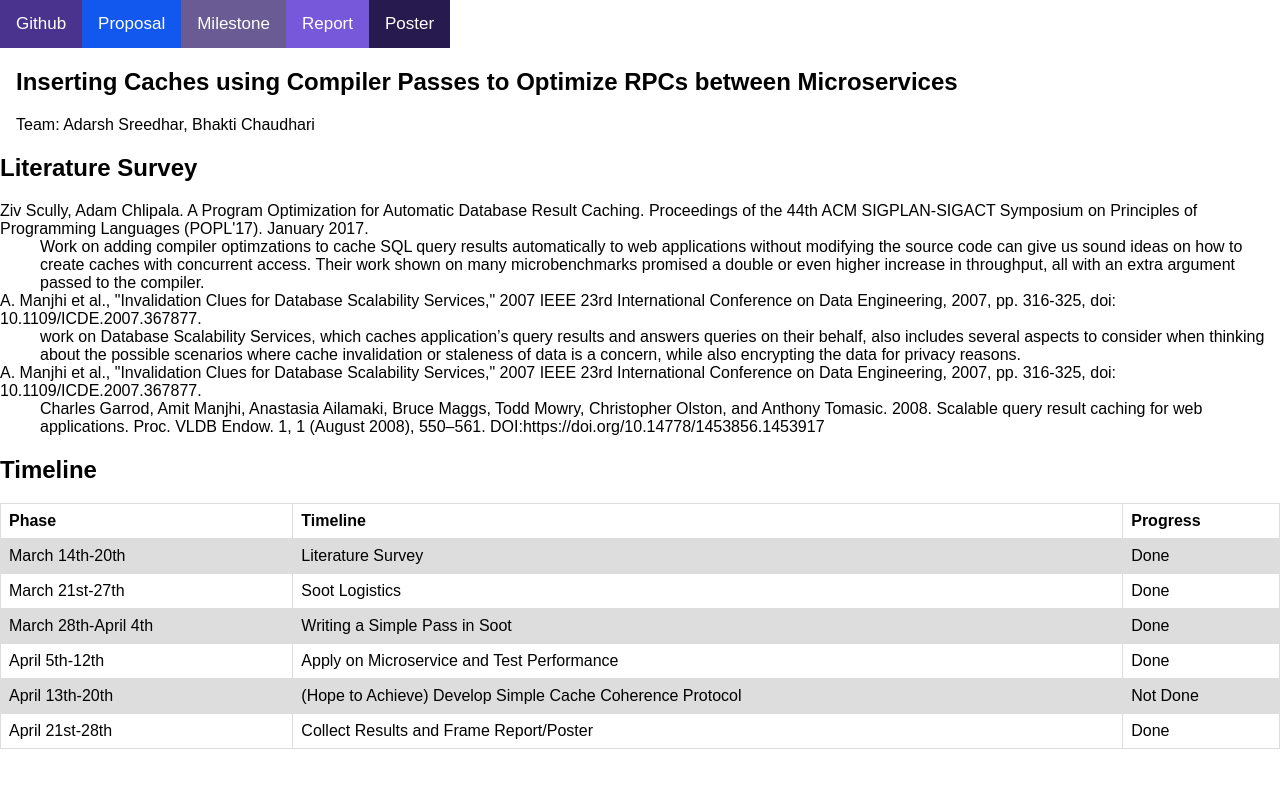
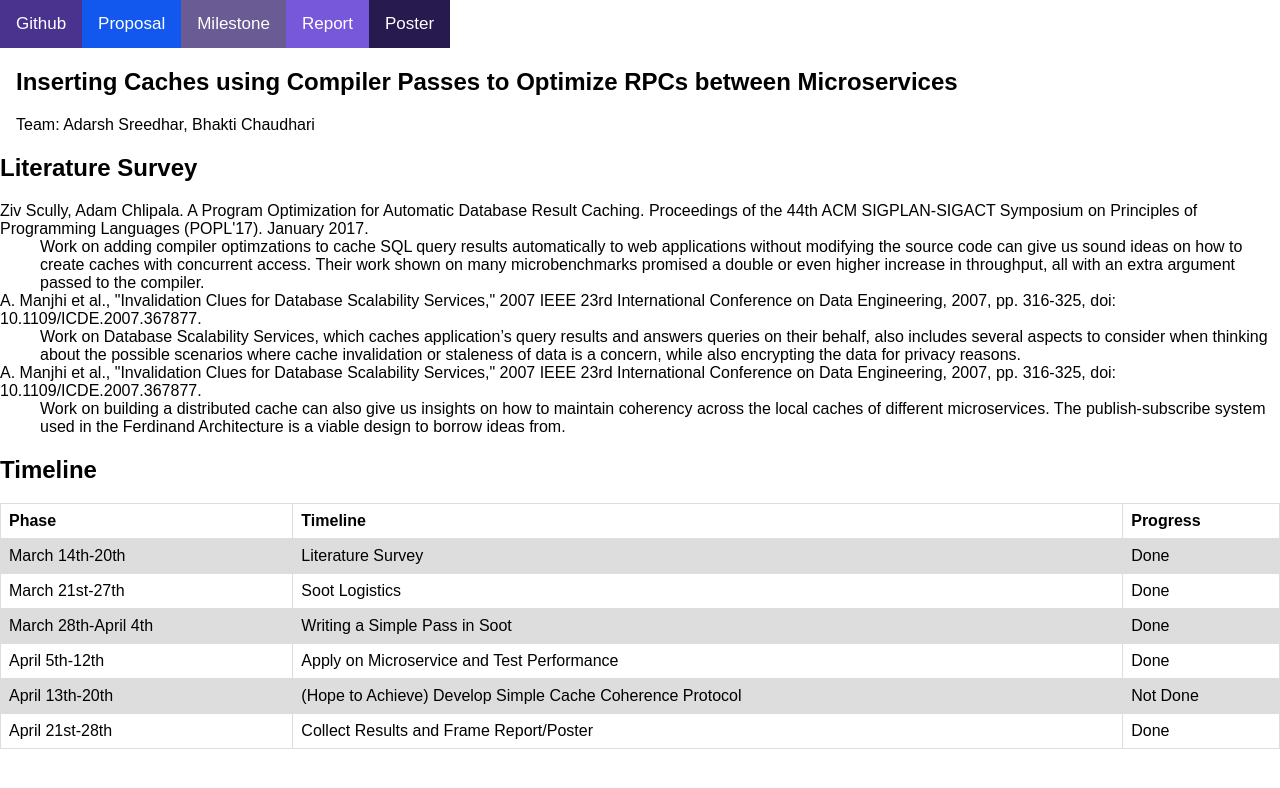
Before and after one commit to adarshsreedhar96/adarshsreedhar96.github.io, a plain HTML site: page index.html in a window 1280 px wide. Drawn offline with Linux system fonts and the light colour scheme.

Commit message:
Minor Issues

```diff
--- a/index.html
+++ b/index.html
@@ -85,9 +85,9 @@ tr:nth-child(even) {
   <dt>Ziv Scully, Adam Chlipala. A Program Optimization for Automatic Database Result Caching. Proceedings of the 44th ACM SIGPLAN-SIGACT Symposium on Principles of Programming Languages (POPL'17). January 2017.</dt>
   <dd>Work on adding compiler optimzations to cache SQL query results automatically to web applications without modifying the source code can give us sound ideas on how to create caches with concurrent access. Their work shown on many microbenchmarks promised a double or even higher increase in throughput, all with an extra argument passed to the compiler.</dd>
   <dt>A. Manjhi et al., "Invalidation Clues for Database Scalability Services," 2007 IEEE 23rd International Conference on Data Engineering, 2007, pp. 316-325, doi: 10.1109/ICDE.2007.367877.</dd>
-  <dd>work on Database Scalability Services, which caches application’s query results and answers queries on their behalf, also includes several aspects to consider when thinking about the possible scenarios where cache invalidation or staleness of data is a concern, while also encrypting the data for privacy reasons.</dd>
+  <dd>Work on Database Scalability Services, which caches application’s query results and answers queries on their behalf, also includes several aspects to consider when thinking about the possible scenarios where cache invalidation or staleness of data is a concern, while also encrypting the data for privacy reasons.</dd>
   <dt>A. Manjhi et al., "Invalidation Clues for Database Scalability Services," 2007 IEEE 23rd International Conference on Data Engineering, 2007, pp. 316-325, doi: 10.1109/ICDE.2007.367877.</dd>
-  <dd>Charles Garrod, Amit Manjhi, Anastasia Ailamaki, Bruce Maggs, Todd Mowry, Christopher Olston, and Anthony Tomasic. 2008. Scalable query result caching for web applications. Proc. VLDB Endow. 1, 1 (August 2008), 550–561. DOI:https://doi.org/10.14778/1453856.1453917</dd>
+  <dd>Work on building a distributed cache can also give us insights on how to maintain coherency across the local caches of different microservices. The publish-subscribe system used in the Ferdinand Architecture is a viable design to borrow ideas from.</dd>
 </dl>
 
 <h2> Timeline </h2>
```
